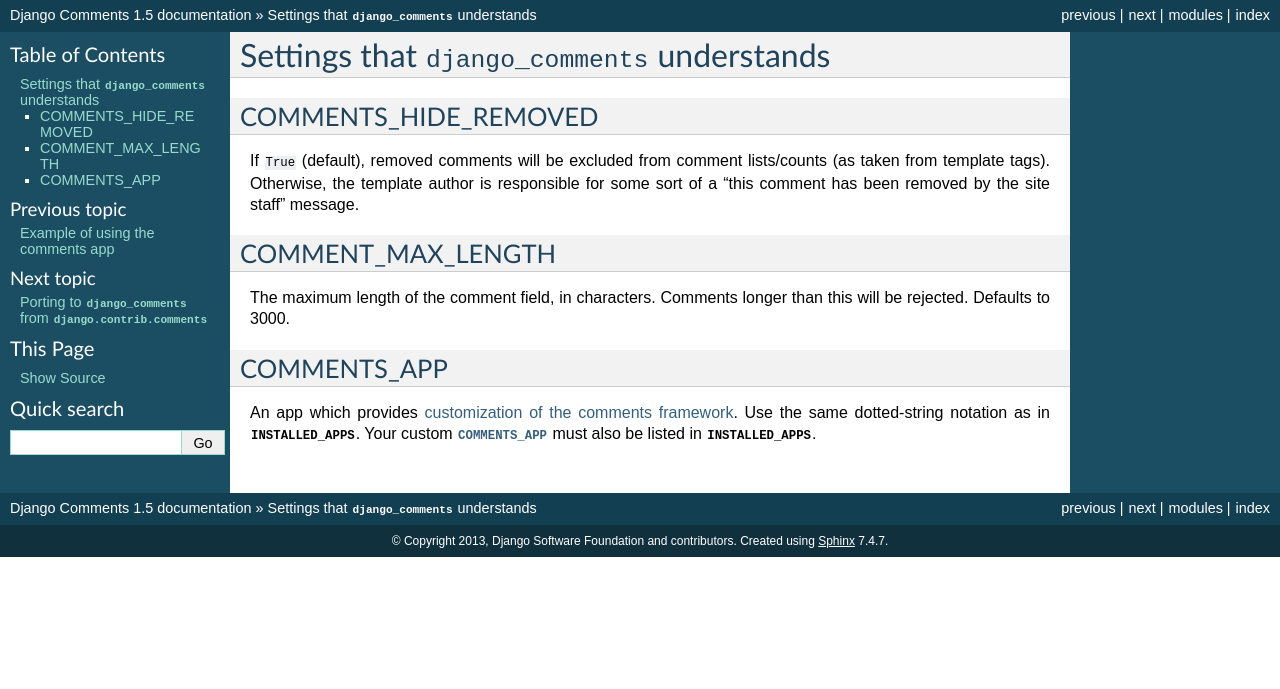
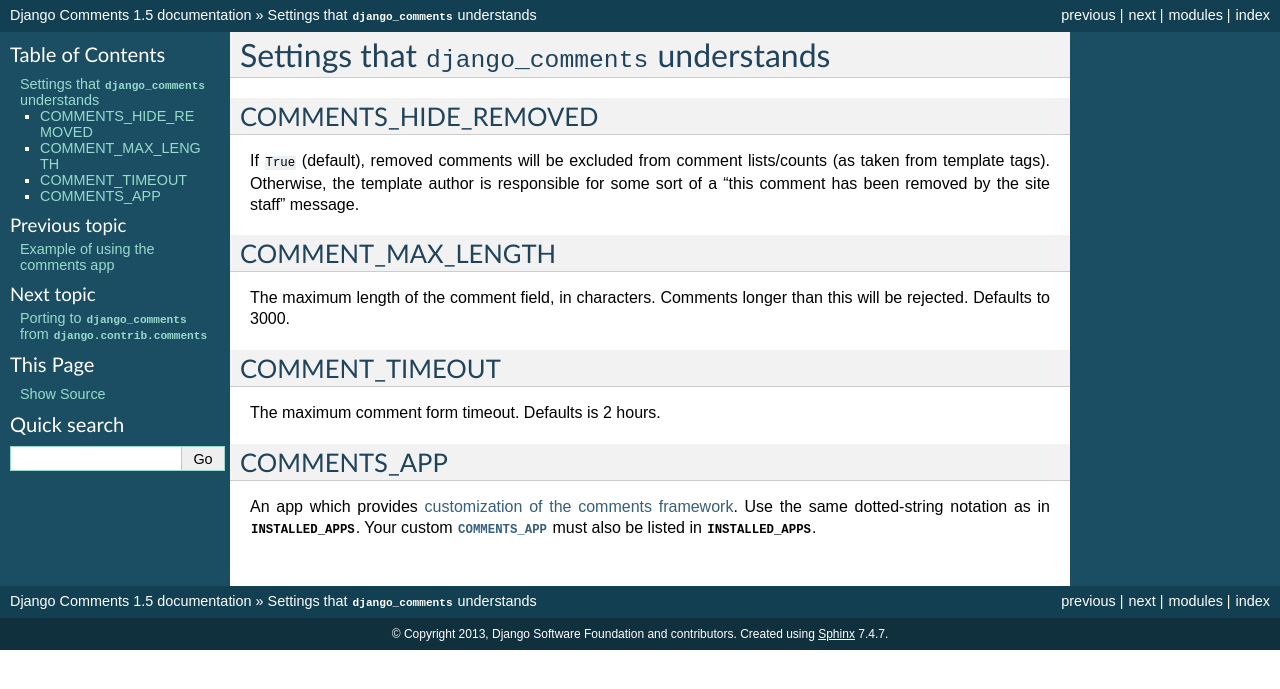
Before and after one commit to django/django-contrib-comments, a Sphinx documentation site: the page built from docs/settings.txt, in a window 1280 px wide. Shown: the top 689 px of the page. Built offline with Sphinx 7.4.7, drawn with Linux system fonts in a browser that asks for light colours; pages that are not in the unit, such as notebooks, are missing from menus.

Commit message:
docs to configure timeout

```diff
--- a/docs/settings.txt
+++ b/docs/settings.txt
@@ -24,6 +24,13 @@
 
 .. setting:: COMMENTS_APP
 
+COMMENT_TIMEOUT
+------------------
+
+The maximum comment form timeout. Defaults is 2 hours.
+
+.. setting:: COMMENTS_TIMEOUT
+
 COMMENTS_APP
 ------------
 
```
